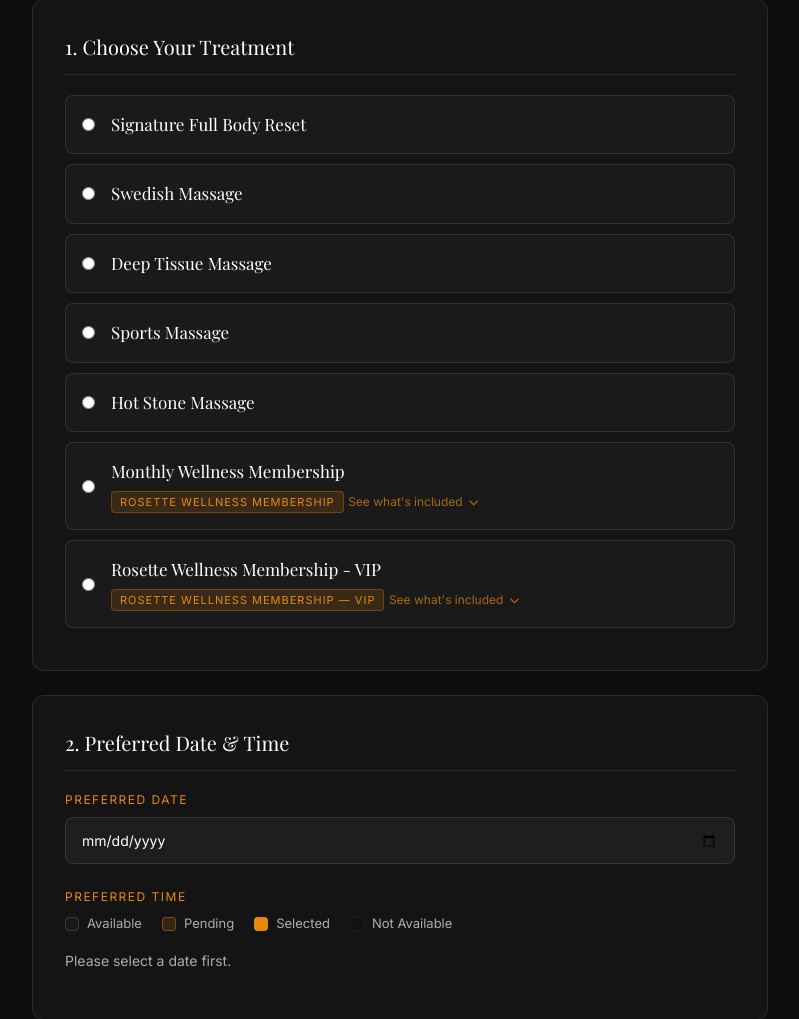
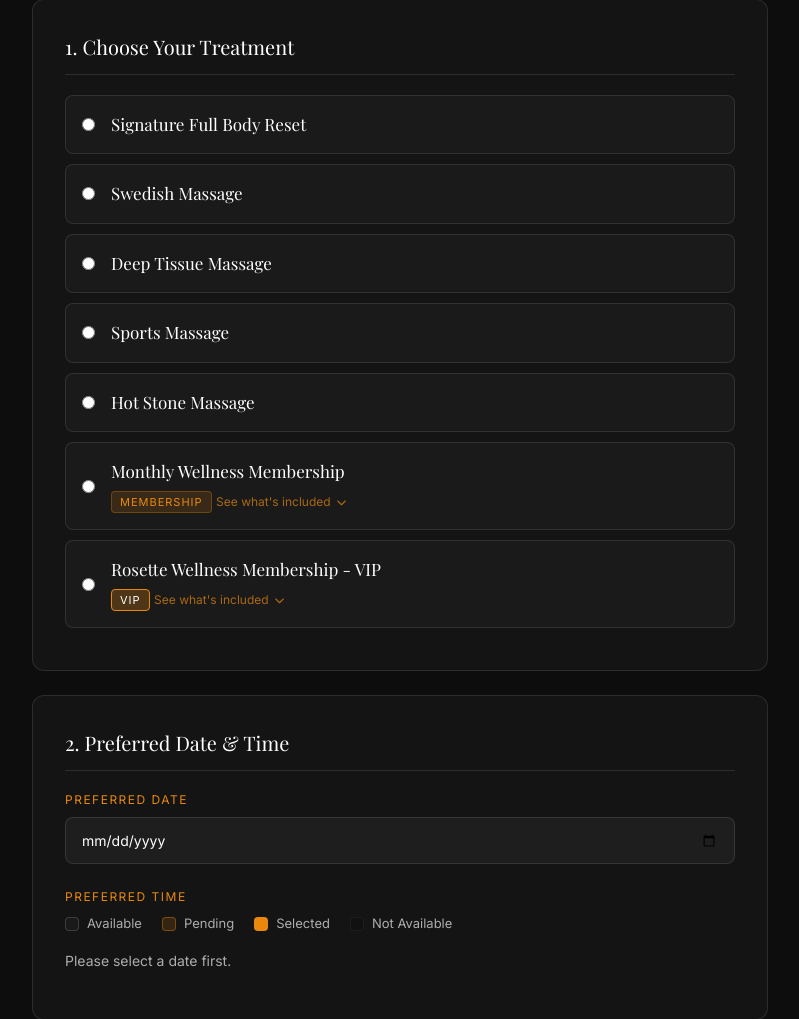
Before and after one commit to MarthaMuronji/rosette-booking, a Django app: page /book/ in a window 1280 px wide. Shown: the part 474-1493 px from the top of the page, without its empty margins (240-1039 px from the left). Run offline with Django 5.2, Linux system fonts and the light colour scheme; data that the repository does not hold is empty.

Commit message:
Simplify membership badges, add priority booking policy for members

```diff
--- a/templates/bookings/book_request.html
+++ b/templates/bookings/book_request.html
@@ -303,7 +303,7 @@
                                 <div class="service-name">{{ label }}</div>
 
                                 {% if value == 'monthly_wellness' %}
-<div class="package-badge mt-1">Rosette Wellness Membership</div>
+<div class="package-badge mt-1">Membership</div>
 <button type="button" class="package-toggle" onclick="togglePackageDetails(event, 'details_monthly_wellness')">
     <span>See what's included</span>
     <i class="fas fa-chevron-down chevron"></i>
@@ -318,7 +318,7 @@
     <div>Valid for 30 days from first session</div>
 </div>
 {% elif value == 'vip_wellness' %}
-<div class="package-badge mt-1">Rosette Wellness Membership — VIP</div>
+<div class="package-badge mt-1" style="background: rgba(232,137,14,0.25); border-color: var(--primary); color: #fff;">VIP</div>
 <button type="button" class="package-toggle" onclick="togglePackageDetails(event, 'details_vip_wellness')">
     <span>See what's included</span>
     <i class="fas fa-chevron-down chevron"></i>
--- a/templates/bookings/client_dashboard.html
+++ b/templates/bookings/client_dashboard.html
@@ -523,7 +523,7 @@
                                     <div class="service-name">{{ label }}</div>
 
                                     {% if value == 'monthly_wellness' %}
-                                    <div class="package-badge mt-1">Rosette Wellness Membership</div>
+                                    <div class="package-badge mt-1">Membership</div>
                                     <button type="button" class="package-toggle" onclick="togglePackageDetails(event, 'details_monthly_wellness')">
                                         <span>See what's included</span>
                                         <i class="fas fa-chevron-down chevron"></i>
@@ -538,7 +538,7 @@
                                         <div>Valid for 30 days from first session</div>
                                     </div>
                                     {% elif value == 'vip_wellness' %}
-                                    <div class="package-badge mt-1">Rosette Wellness Membership — VIP</div>
+                                    <div class="package-badge mt-1" style="background: rgba(232,137,14,0.25); border-color: var(--primary); color: #fff;">VIP</div>
                                     <button type="button" class="package-toggle" onclick="togglePackageDetails(event, 'details_vip_wellness')">
                                         <span>See what's included</span>
                                         <i class="fas fa-chevron-down chevron"></i>
```
